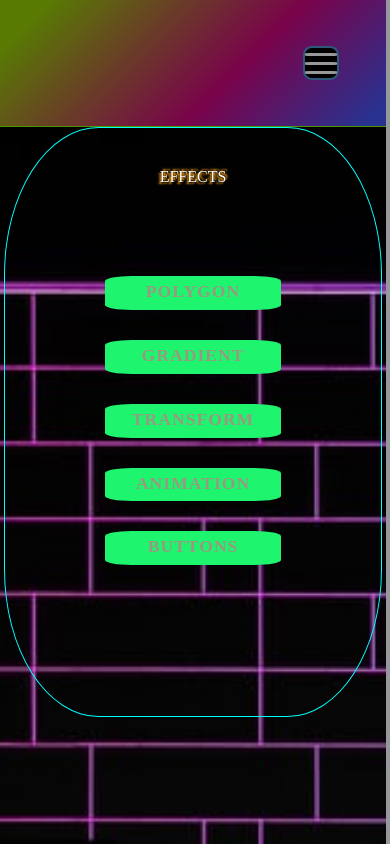
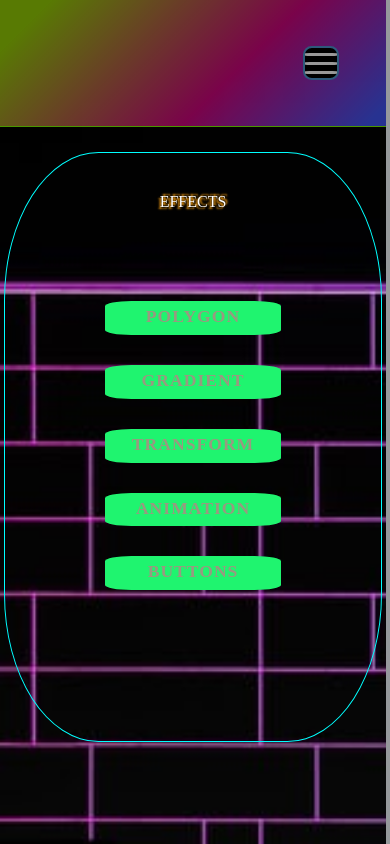
Before and after one commit to Sirius100/github.io, a plain HTML site: page index.html in a window 390 px wide. Shown: the top 844 px of the page. Drawn offline with Linux system fonts and the light colour scheme; a web font is replaced by a local one.

Commit message:
не большие изменения добавил в стили на адаптивку для устройств до 480px
Signed-off-by: sirius <esaul-00@mail.ru>

```diff
--- a/css/style.css
+++ b/css/style.css
@@ -76,6 +76,8 @@ header {
       top: 75%; }
 
   .navigation {
+    position: relative;
+    top: 25px;
     display: grid;
     grid-template-rows: repeat(5, 1fr);
     color: #fff;
--- a/src/sass/smail.sass
+++ b/src/sass/smail.sass
@@ -24,6 +24,8 @@
       top: 75%
 
   .navigation
+    position: relative
+    top:  25px
     display: grid
     grid-template-rows: repeat(5, 1fr)
     color: #fff
```
Also changed, not shown: src/sass/css/smail.css.
